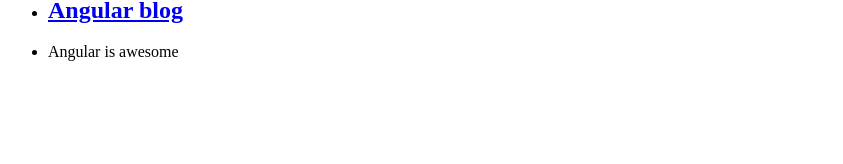
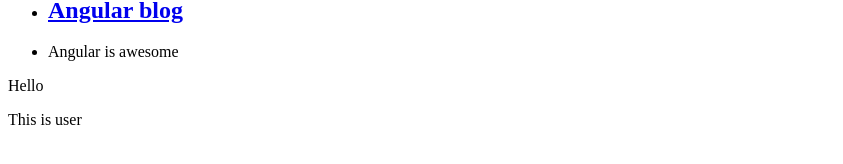
Before and after one commit to ranjit03/angular-app, an Angular app: page / in a window 1280 px wide. Shown: the part 548-712 px from the top of the page, without its empty margins (0-843 px from the left). Built offline with nearby package versions, Linux system fonts and the light colour scheme.

Commit message:
user component created

```diff
--- a/src/app/app.component.html
+++ b/src/app/app.component.html
@@ -18,3 +18,4 @@
   </li>
   <li>Angular is awesome</li>
 </ul>
+<app-user> </app-user>
--- a/src/app/app.module.ts
+++ b/src/app/app.module.ts
@@ -2,10 +2,12 @@
 import { NgModule } from '@angular/core';
 
 import { AppComponent } from './app.component';
+import { UserComponent } from './user.component';
 
 @NgModule({
   declarations: [
-    AppComponent
+    AppComponent,
+    UserComponent
   ],
   imports: [
     BrowserModule
--- /dev/null
+++ b/src/app/user.component.ts
@@ -0,0 +1,10 @@
+import {Component} from '@angular/core';
+
+@Component({
+  selector: 'app-user',
+  template: `<p>Hello</p>
+  <p>This is user</p>`
+})
+
+
+export class UserComponent {}
```
